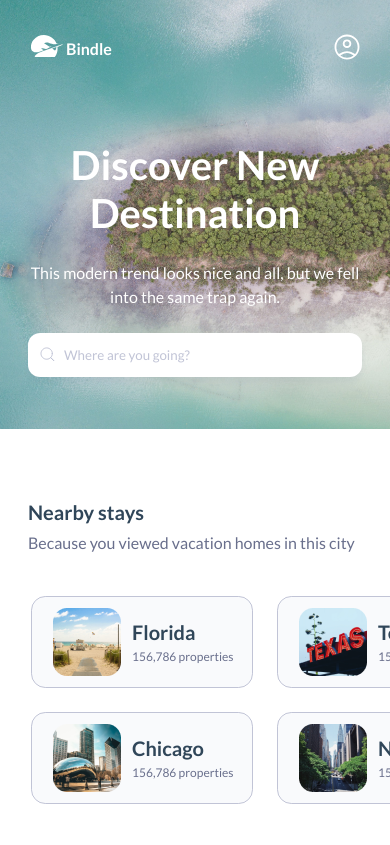
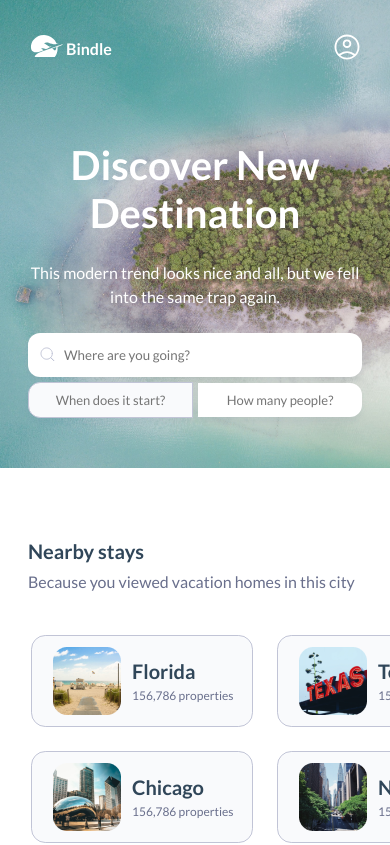
Before and after one commit to xstapix/bindle, a React (Create React App) app: page / in a window 390 px wide. Shown: the top 845 px of the page. Built offline with nearby package versions, Linux system fonts and the light colour scheme; no server answers.

Commit message:
add calendar

```diff
--- a/package.json
+++ b/package.json
@@ -10,6 +10,7 @@
     "firebase": "^9.12.1",
     "node-sass": "^7.0.3",
     "react": "^18.2.0",
+    "react-calendar": "^3.9.0",
     "react-dom": "^18.2.0",
     "react-redux": "^8.0.4",
     "react-router-dom": "^6.4.2",
--- /dev/null
+++ b/src/components/Calendar.jsx
@@ -0,0 +1,48 @@
+import  { useState } from 'react';
+
+import './Calendar.sass'
+import Calendar from 'react-calendar';
+import { useLocation, useParams } from "react-router-dom";
+// import 'react-calendar/dist/Calendar.css';
+
+const CalendarComponent = () => {
+  const {pathname} = useLocation()
+  const {localSearch} = useParams()
+  const [value, onChange] = useState(new Date());
+  const [calendarActive, setCalendarActive] = useState(false)
+
+  const handlerCalendar = () => {
+    calendarActive ? setCalendarActive(false) : setCalendarActive(true)
+  }
+
+  return (
+    <>
+      <div
+        onClick={handlerCalendar}
+        className={ pathname === `${localSearch}` ? 'date-search marginRight' : 'graySearch marginRight'}
+        id='searchInput'>
+        When does it start?
+      </div>
+
+      <div className={calendarActive ? 'S_Active' : 'S_None'}>
+        <div className='settingBackground' onClick={handlerCalendar}>
+          <div className="filterS" onClick={(event) => event.stopPropagation()}>
+            <div className='container'>
+              <Calendar
+                onChange={onChange}
+                value={value}
+                locale='en'
+                selectRange={true}/>
+              <div className="DF_JA_AC">
+                <button className='canselButton'>Cancel</button>
+                <button className='calendarButton'>Apply</button>
+              </div>
+            </div>
+          </div>
+        </div>
+      </div>
+    </>
+  )
+}
+
+export default CalendarComponent
--- /dev/null
+++ b/src/components/Calendar.sass
@@ -0,0 +1,81 @@
+$fontBold: 700
+$fontRegular: 400
+$fontSizeHeaders: 40px
+
+@media (max-width: 428px)
+  .rotate90SVG
+    transform: rotate(90deg)
+
+  .rotate270SVG
+    transform: rotate(270deg)
+
+  .react-calendar__navigation
+    display: flex
+    margin: 0 0 24px
+    border: none
+    background-color: #fff
+
+  .react-calendar__navigation__label
+    border: none
+    background-color: #fff
+    font-weight: $fontBold
+    font-size: 17px
+    line-height: 24px
+    color: #304659
+
+  .react-calendar__navigation__arrow
+    width: 34px
+    height: 34px
+    font-size: 15px
+    border: none
+    background-color: #fff
+
+  .react-calendar__month-view__weekdays
+    margin: 0 0 15px
+    text-align: center
+    font-weight: $fontRegular
+    font-size: 15px
+    line-height: 24px
+    color: #304659
+
+  .react-calendar__tile
+    height: 28px
+    margin: 0 0 19px
+    border: none
+    background-color: #fff
+    font-weight: $fontRegular
+    font-size: 15px
+    line-height: 24px
+    color: #304659
+
+  .react-calendar__tile--active
+    width: 28px
+    background-color: #3A6AD5
+    color: #fff
+    border-radius: 0
+
+  .react-calendar__month-view__days__day--neighboringMonth
+    color: #BDBDBD
+
+  .DF_JA_AC
+    display: flex
+    justify-content: space-around
+    align-items: center
+
+  .calendarButton
+    padding: 12px 34px
+    background: #3A6AD5
+    border: none
+    border-radius: 2.84px
+    font-weight: $fontBold
+    font-size: 14px
+    line-height: 16px
+    color: #fff
+
+  .canselButton
+    background: #fff
+    border: none
+    font-weight: $fontBold
+    font-size: 14px
+    line-height: 16px
+    color: #696F8C
--- a/src/components/FilterSetting.jsx
+++ b/src/components/FilterSetting.jsx
@@ -16,7 +16,7 @@ const FilterSetting = ({hAppliedFilter}) => {
 
 
   return (
-    <div className='settingBody' id='filter'>
+    <div className='S_None' id='filter'>
       <div onClick={handlerFilter} className='settingBackground'></div>
       <div className='filterS'>
         <div className='container'>
--- a/src/components/SortSetting.jsx
+++ b/src/components/SortSetting.jsx
@@ -5,7 +5,7 @@ const SortSetting = () => {
     document.getElementById("sort").classList.toggle("S_Active")
   }
   return (
-    <div className='settingBody' id='sort'>
+    <div className='S_None' id='sort'>
       <div onClick={handleSort} className='settingBackground'></div>
       <div className='sortS'>
         <div className='container'>
--- a/src/pages/HomePage.jsx
+++ b/src/pages/HomePage.jsx
@@ -1,6 +1,8 @@
 import { useState } from 'react';
 import { useNavigate, Link } from "react-router-dom";
+
 import './HomePage.sass';
+import CalendarComponent from '../components/Calendar'
 
 const HomePage = () => {
   const [searchInput, setSearchInput] = useState('')
@@ -14,11 +16,12 @@ const HomePage = () => {
     setSearchInput(event.target.value)
 
     documentSearchInput.addEventListener('keydown', function(e) {
-      if (e.code === 'Enter') {
+      if (e.key === 'Enter') {
         navigate(`/${e.target.value}`)
       }
     })
   }
+
 
   return (
     <>
@@ -29,11 +32,21 @@ const HomePage = () => {
           <p>This modern trend looks nice and all, but we fell into the same trap again.</p>
           <input
             onChange={e => handlerSearch(e)}
-            type='text'
+            type="text"
             value={searchInput}
             placeholder='Where are you going?'
             className='hello-search'
             id='searchInput'/>
+          <div className='DF_JS_AC'>
+            <CalendarComponent/>
+            <input
+              onChange={e => handlerSearch(e)}
+              type="text"
+              value={searchInput}
+              placeholder='How many people?'
+              className='date-search marginLeft'
+              id='searchInput'/>
+          </div>
         </div>
       </div>
       <main>
--- a/src/pages/HomePage.sass
+++ b/src/pages/HomePage.sass
@@ -15,7 +15,7 @@ $fontSizeHeaders: 40px
     background: url('../image/Rectangle.jpg')
     background-size: cover
     margin-left: -45vw
-    height: 110vw
+    height: 120vw
 
   .hello
     position: absolute
@@ -48,9 +48,27 @@ $fontSizeHeaders: 40px
     background-size: 15px
     background-position: 12px 14px
 
-  .hello-search::placeholder
+  .date-search
+    width: 100%
+    height: 34px
+    padding: 10px 12px
+    margin: 5px 0 0
+    box-shadow: 0px 4.82171px 5.62532px rgba(67, 83, 138, 0.06)
+    border: none
+    background-color: #fff
+    text-align: center
     font-weight: $fontRegular
-    color: #C1C4D6
+    font-size: 13px
+    line-height: 14px
+    color: #757575
+
+  .marginRight
+    border-radius: 12.0543px 0 0 12.0543px
+    margin-right: 2.5px !important
+
+  .marginLeft
+    border-radius: 0 12.0543px 12.0543px 0
+    margin-left: 2.5px  !important
 
   main
     margin: 40px 0 0
--- a/src/pages/Hotels.jsx
+++ b/src/pages/Hotels.jsx
@@ -6,6 +6,8 @@ import { useEffect, useState } from 'react'
 import DB from '../exampleHotels.json'
 import SortSetting from '../components/SortSetting'
 import FilterSetting from '../components/FilterSetting'
+
+import CalendarComponent from '../components/Calendar'
 
 const Hotels = () => {
   const {localSearch} = useParams()
@@ -73,6 +75,16 @@ const Hotels = () => {
           <img alt='search' src='../image/svg/search.svg'/>
           <input type='text' placeholder='Where are you going?' defaultValue={localSearch}/>
         </form>
+        <div className='DF_JS_AC'>
+          <CalendarComponent/>
+          <input
+            // onChange={e => handlerSearch(e)}
+            type="text"
+            // value={searchInput}
+            placeholder='How many people?'
+            className='graySearch marginLeft'
+            id='searchInput'/>
+        </div>
         <div className='hotels_settings'>
           <img onClick={handleSort} className='setting' alt='sort' src='../image/svg/sort.svg'/>
           <img onClick={handlerFilter} className='setting filter' alt='filter' src='../image/svg/tune.svg'/>
--- a/src/pages/Hotels.sass
+++ b/src/pages/Hotels.sass
@@ -12,6 +12,19 @@ $fontSizeHeaders: 40px
     background: #F9FAFC
     border-radius: 12.0543px
     border: 1px solid #C1C4D6
+
+  .graySearch
+    width: 100%
+    padding: 10px 12px
+    margin: 5px 0 0
+    background: #F9FAFC
+    border: 1px solid #C1C4D6
+    box-shadow: 0px 4.82171px 5.62532px rgba(67, 83, 138, 0.06)
+    text-align: center
+    font-weight: $fontRegular
+    font-size: 13px
+    line-height: 14px
+    color: #757575
 
   .hotels_search input
     margin: 0 0 0 11px
@@ -75,7 +88,7 @@ $fontSizeHeaders: 40px
     height: 100vh
     background-color: rgba(0, 0, 0, 0.58)
 
-  .settingBody
+  .S_None
     display: none
 
   .sortS
@@ -95,7 +108,7 @@ $fontSizeHeaders: 40px
     background-color: #fff
 
   .S_Active
-    display: block
+    display: block !important
 
   .filterS_name
     text-align: center
--- a/src/pages/SignInPage.jsx
+++ b/src/pages/SignInPage.jsx
@@ -85,7 +85,7 @@ const SignInPage = () => {
           name='email'
           type='email'
           placeholder='Type your email address'
-          autocomplete="on"
+          autoсomplete="on"
           value={email}
           onBlur={e => handlerBlure(e)}
           onChange={e => handlerEmail(e)}/>
@@ -97,7 +97,7 @@ const SignInPage = () => {
             name='password'
             type={passVisible ? 'text' : 'password'}
             placeholder='Type your password'
-            autocomplete="on"
+            autoсomplete="on"
             value={pass}
             onBlur={e => handlerBlure(e)}
             onChange={e => handlerPassword(e)}/>
--- a/src/pages/SignUpPage.jsx
+++ b/src/pages/SignUpPage.jsx
@@ -84,7 +84,7 @@ const SignUpPage = () => {
           name='email'
           type='email'
           placeholder='Type your email address'
-          autocomplete="on"
+          autoсomplete="on"
           value={email}
           onBlur={e => handlerBlure(e)}
           onChange={handlerEmail}/>
@@ -96,7 +96,7 @@ const SignUpPage = () => {
             name='password'
             type={passVisible ? 'text' : 'password'}
             placeholder='Type your password'
-            autocomplete="on"
+            autoсomplete="on"
             value={pass}
             onBlur={e => handlerBlure(e)}
             onChange={e => handlerPassword(e)}/>
```
Also changed, not shown: 1 other file (tests, documents, lock files or other folders).
